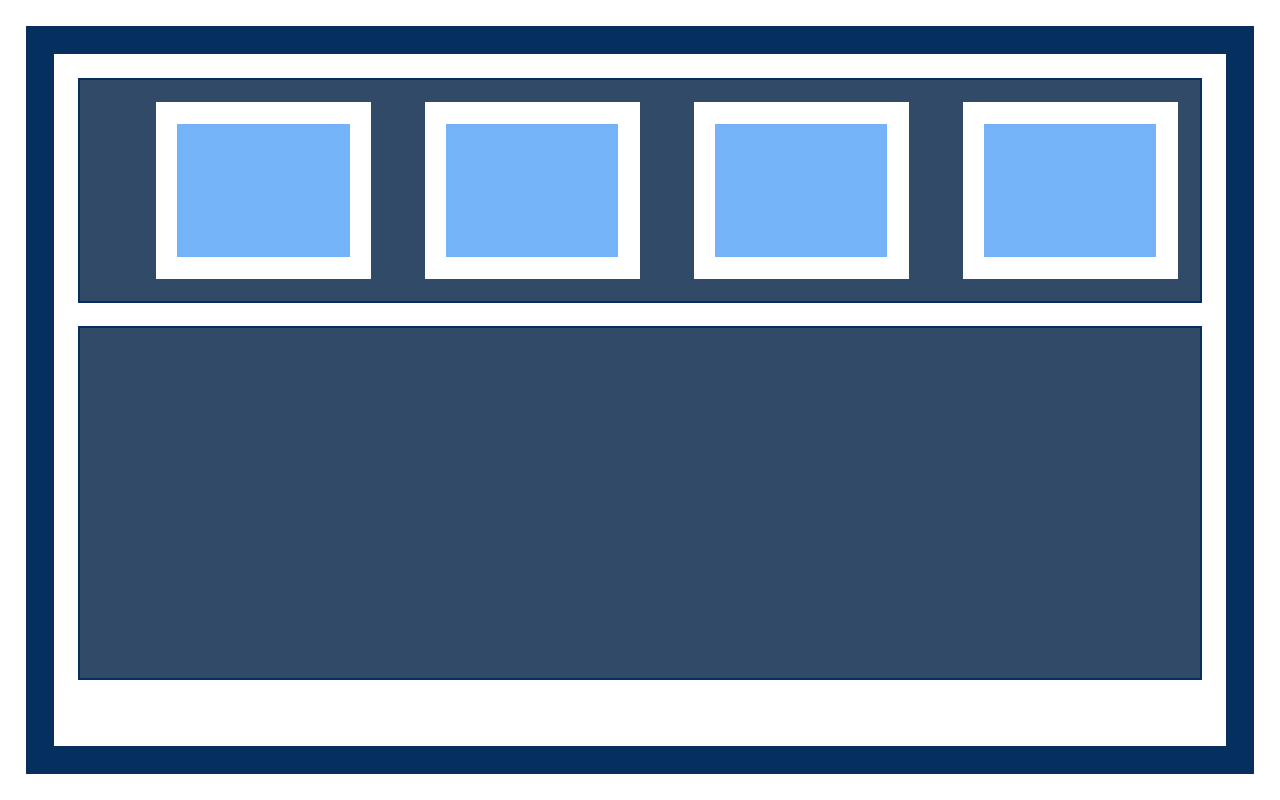
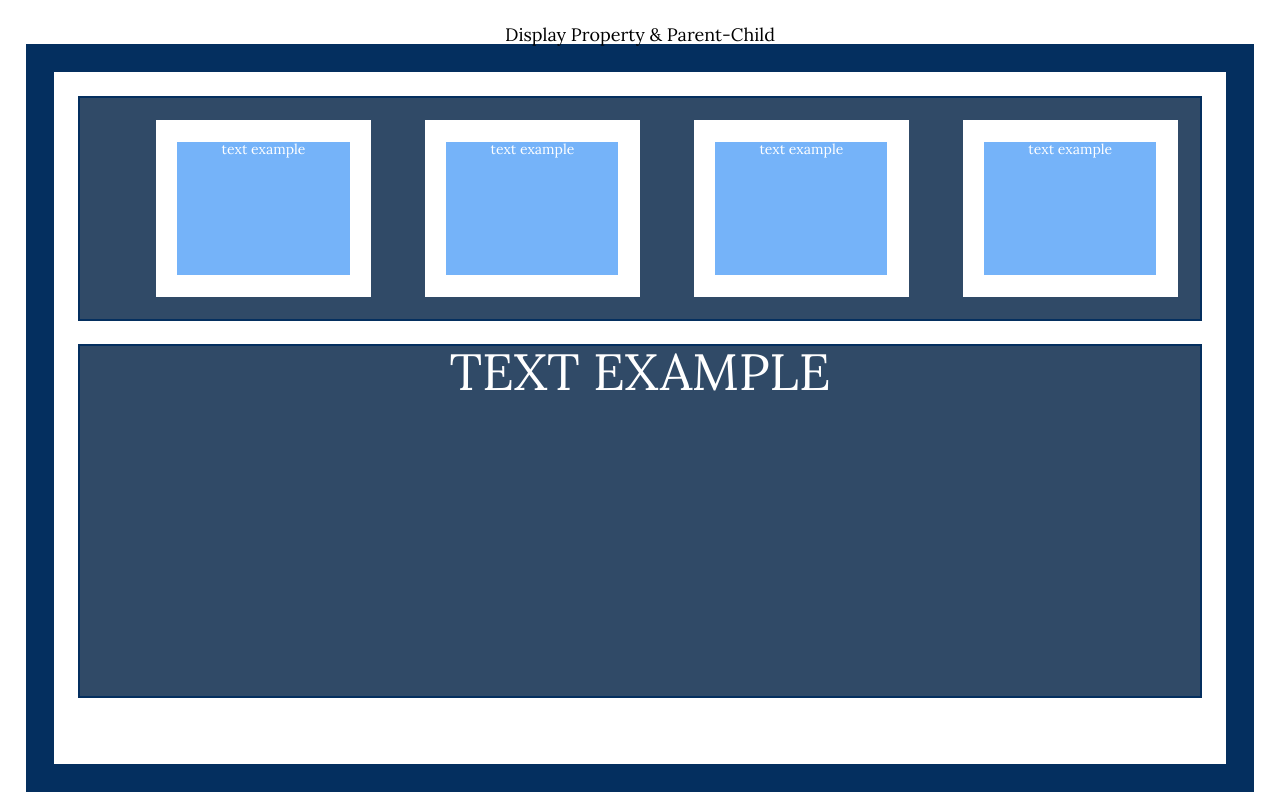
Before and after one commit to tteako/lesson-6, a plain HTML site: page index.html in a window 1280 px wide. Drawn offline with Linux system fonts and the light colour scheme.

Commit message:
html, css

```diff
--- a/css/style.css
+++ b/css/style.css
@@ -48,3 +48,22 @@ body {
 	height: 100%;
 	width: 100%;
 }
+.box2 p {
+	  text-align: center;
+	  font-size: 51px;
+	  color: white;
+	  font-family: 'Lora', serif;
+	  text-transform: uppercase;
+}
+.header-text {
+	font-size: 18px;
+	text-align: center;
+	font-family: 'Lora', serif;
+}
+
+.box1-child1 p {
+	font-size: 14px;
+	text-align: center;
+	color: white;
+	font-family: 'Lora', serif;
+}
--- a/index.html
+++ b/index.html
@@ -4,30 +4,44 @@
 	<meta charset="UTF-8">
 	<title> Lesson 6 </title>
 	<link rel="stylesheet" type="text/css" href="css\reset.css">
+	<link href="https://fonts.googleapis.com/css2?family=Lora&display=swap" rel="stylesheet">
+
 	<link rel="stylesheet" type="text/css" href="css\style.css">
 </head>
+
 <body>
+	<p class="header-text">Display Property & Parent-Child</p>
 	<div class="bluebox">
 		<div class="whitebox">
 			<div class="box1">
 				<div class="box1-child">
-					<div class="box1-child1"></div>
+					<div class="box1-child1">
+						<p> text example </p>
+					</div>
 
 				</div>
 				<div class="box1-child">
-					<div class="box1-child1"></div>
+					<div class="box1-child1">
+						<p> text example </p>
+					</div>
 
 				</div>
 				<div class="box1-child">
-					<div class="box1-child1"></div>
+					<div class="box1-child1">
+						<p> text example </p>
+					</div>
 
 				</div>
 				<div class="box1-child">
-					<div class="box1-child1"></div>
+					<div class="box1-child1">
+						<p> text example </p>
+					</div>
 
 				</div>
 			</div>
-		    <div class="box2"></div>
+		    <div class="box2">
+		    	<p> text example </p>
+		    </div>
 	    </div>
 
 
```
